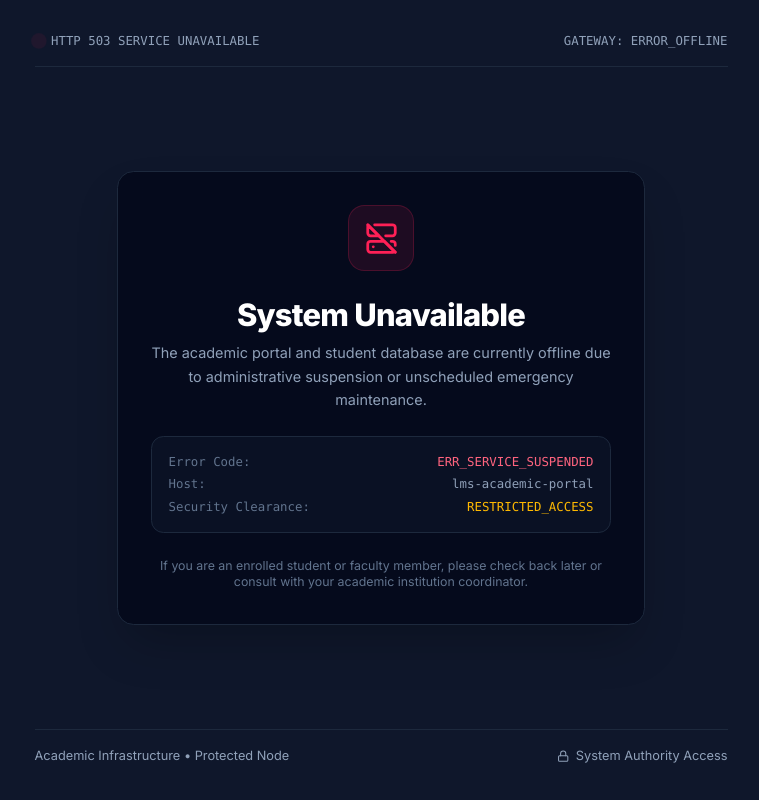
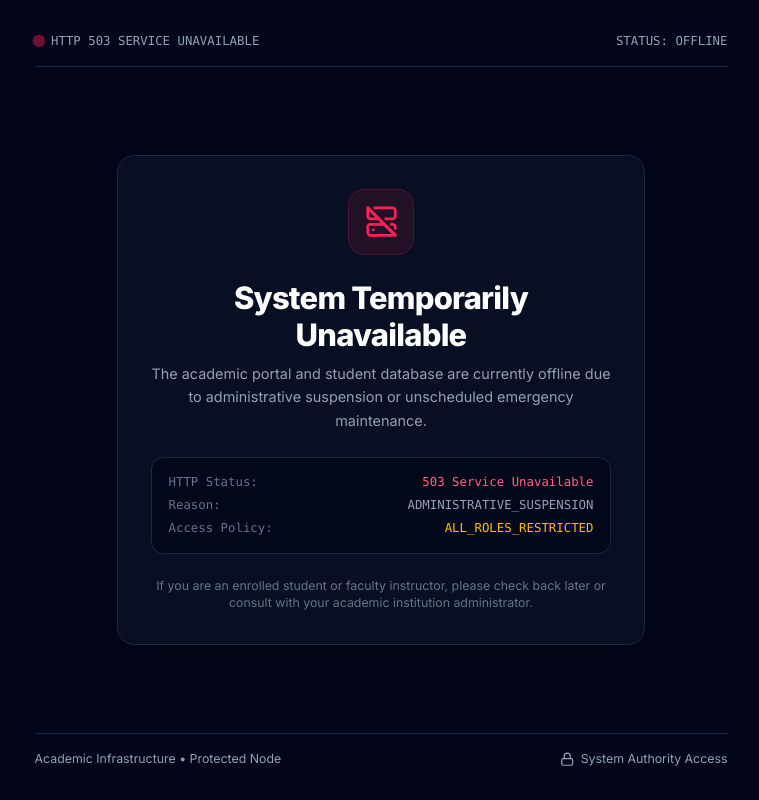
Before and after one commit to AshazShaikh1/LMS, a Next.js app: page /system-offline in a window 1280 px wide. Shown: the whole page, without its empty margins (259-1018 px from the left). Built offline with nearby package versions, Linux system fonts and the light colour scheme; no server answers.

Commit message:
Ensure all routes redirect to /system-offline and add 1-click restore banner for owner

```diff
--- /dev/null
+++ b/src/app/system-offline/OfflineClient.tsx
@@ -0,0 +1,154 @@
+'use client'
+
+import { useState, useTransition } from 'react'
+import Link from 'next/link'
+import { ServerOff, Lock, Power, RefreshCw, CheckCircle2, ShieldAlert } from 'lucide-react'
+import { toggleKillSwitch } from '@/app/actions/kill-switch'
+import { useRouter } from 'next/navigation'
+
+interface OfflineClientProps {
+  isOwner: boolean
+  ownerEmail?: string | null
+}
+
+export function OfflineClient({ isOwner, ownerEmail }: OfflineClientProps) {
+  const router = useRouter()
+  const [isPending, startTransition] = useTransition()
+  const [restored, setRestored] = useState(false)
+  const [error, setError] = useState<string | null>(null)
+
+  const handleRestore = () => {
+    setError(null)
+    startTransition(async () => {
+      const res = await toggleKillSwitch(false)
+      if (res.error) {
+        setError(res.error)
+      } else {
+        setRestored(true)
+        setTimeout(() => {
+          router.push('/dashboard')
+          router.refresh()
+        }, 1000)
+      }
+    })
+  }
+
+  return (
+    <div className="flex min-h-screen flex-col items-center justify-between bg-slate-950 text-slate-100 p-4 sm:p-6 selection:bg-red-500 selection:text-white">
+      {/* Top Status Bar */}
+      <div className="w-full max-w-2xl flex items-center justify-between text-xs text-slate-400 font-mono border-b border-slate-800 pb-4 pt-2">
+        <span className="flex items-center gap-2">
+          <span className="h-2 w-2 rounded-full bg-rose-500 animate-ping" />
+          HTTP 503 SERVICE UNAVAILABLE
+        </span>
+        <span>STATUS: OFFLINE</span>
+      </div>
+
+      {/* Owner Authority Control Banner (Only displayed if authenticated as ashazshaikh111@gmail.com) */}
+      {isOwner && (
+        <div className="w-full max-w-2xl my-4 rounded-2xl border-2 border-red-500/50 bg-red-950/40 p-5 shadow-2xl backdrop-blur-md">
+          <div className="flex flex-col sm:flex-row sm:items-center justify-between gap-4">
+            <div className="space-y-1">
+              <div className="inline-flex items-center gap-1.5 text-xs font-bold font-mono text-red-400 uppercase tracking-wider">
+                <ShieldAlert className="h-4 w-4" />
+                Owner Authority Detected ({ownerEmail})
+              </div>
+              <h2 className="text-base sm:text-lg font-bold text-white">
+                Kill Switch is Currently ACTIVE
+              </h2>
+              <p className="text-xs text-slate-300">
+                The entire website is blocked for all students, teachers, and admins. You have sole root authority to bring it back online.
+              </p>
+            </div>
+
+            <div className="flex flex-col sm:flex-row gap-2 shrink-0">
+              <button
+                onClick={handleRestore}
+                disabled={isPending || restored}
+                className="inline-flex items-center justify-center gap-2 rounded-xl bg-emerald-600 hover:bg-emerald-500 text-white font-bold px-5 py-3 text-sm shadow-lg shadow-emerald-900/40 transition disabled:opacity-50"
+              >
+                {isPending ? (
+                  <>
+                    <RefreshCw className="h-4 w-4 animate-spin" />
+                    <span>Restoring...</span>
+                  </>
+                ) : restored ? (
+                  <>
+                    <CheckCircle2 className="h-4 w-4 text-white" />
+                    <span>Restored! Redirecting...</span>
+                  </>
+                ) : (
+                  <>
+                    <Power className="h-4 w-4" />
+                    <span>Bring Site Back Online</span>
+                  </>
+                )}
+              </button>
+
+              <Link
+                href="/system-control"
+                className="inline-flex items-center justify-center gap-1.5 rounded-xl border border-slate-700 bg-slate-800/80 px-4 py-3 text-xs font-semibold text-slate-300 hover:text-white hover:bg-slate-700 transition"
+              >
+                Full Console &rarr;
+              </Link>
+            </div>
+          </div>
+
+          {error && (
+            <div className="mt-3 rounded-lg bg-red-500/20 border border-red-500/40 p-2.5 text-xs text-red-300">
+              {error}
+            </div>
+          )}
+        </div>
+      )}
+
+      {/* Main Offline Card */}
+      <div className="my-auto w-full max-w-lg rounded-2xl border border-slate-800 bg-slate-900/60 p-8 shadow-2xl backdrop-blur-md text-center space-y-6">
+        <div className="mx-auto flex h-16 w-16 items-center justify-center rounded-2xl bg-rose-500/10 border border-rose-500/20 text-rose-500">
+          <ServerOff className="h-8 w-8" />
+        </div>
+
+        <div className="space-y-2">
+          <h1 className="text-2xl sm:text-3xl font-extrabold tracking-tight text-white">
+            System Temporarily Unavailable
+          </h1>
+          <p className="text-sm text-slate-400 leading-relaxed">
+            The academic portal and student database are currently offline due to administrative suspension or unscheduled emergency maintenance.
+          </p>
+        </div>
+
+        <div className="rounded-xl border border-slate-800 bg-slate-950/80 p-4 text-left font-mono text-xs text-slate-400 space-y-1.5">
+          <div className="flex justify-between">
+            <span className="text-slate-500">HTTP Status:</span>
+            <span className="text-rose-400">503 Service Unavailable</span>
+          </div>
+          <div className="flex justify-between">
+            <span className="text-slate-500">Reason:</span>
+            <span>ADMINISTRATIVE_SUSPENSION</span>
+          </div>
+          <div className="flex justify-between">
+            <span className="text-slate-500">Access Policy:</span>
+            <span className="text-amber-400">ALL_ROLES_RESTRICTED</span>
+          </div>
+        </div>
+
+        <p className="text-xs text-slate-500">
+          If you are an enrolled student or faculty instructor, please check back later or consult with your academic institution administrator.
+        </p>
+      </div>
+
+      {/* Discrete Owner Emergency Access */}
+      <div className="w-full max-w-2xl flex items-center justify-between text-xs text-slate-400 border-t border-slate-800 pt-4 pb-2">
+        <span>Academic Infrastructure &bull; Protected Node</span>
+        <Link
+          href="/system-control"
+          className="inline-flex items-center gap-1.5 text-slate-400 hover:text-slate-200 transition"
+          title="Emergency Owner Console"
+        >
+          <Lock className="h-3.5 w-3.5" />
+          <span>System Authority Access</span>
+        </Link>
+      </div>
+    </div>
+  )
+}
--- a/src/app/system-offline/page.tsx
+++ b/src/app/system-offline/page.tsx
@@ -1,71 +1,21 @@
 import { Metadata } from 'next'
-import Link from 'next/link'
-import { AlertTriangle, ServerOff, ShieldAlert, Lock, RefreshCw } from 'lucide-react'
+import { createClient } from '@/lib/supabase/server'
+import { OfflineClient } from './OfflineClient'
 
 export const metadata: Metadata = {
   title: '503 - Service Temporarily Unavailable',
-  description: 'The server is temporarily unavailable due to scheduled maintenance or capacity constraints.',
+  description: 'The server is temporarily unavailable due to scheduled maintenance or administrative suspension.',
 }
 
-export default function SystemOfflinePage() {
-  return (
-    <div className="flex min-h-screen flex-col items-center justify-between bg-slate-900 text-slate-100 p-6 selection:bg-red-500 selection:text-white">
-      {/* Top Status Bar */}
-      <div className="w-full max-w-2xl flex items-center justify-between text-xs text-slate-400 font-mono border-b border-slate-800 pb-4 pt-2">
-        <span className="flex items-center gap-2">
-          <span className="h-2 w-2 rounded-full bg-rose-500 animate-ping" />
-          HTTP 503 SERVICE UNAVAILABLE
-        </span>
-        <span>GATEWAY: ERROR_OFFLINE</span>
-      </div>
+const OWNER_EMAIL = 'ashazshaikh111@gmail.com'
 
-      {/* Main Offline Card */}
-      <div className="my-auto w-full max-w-lg rounded-2xl border border-slate-800 bg-slate-950/70 p-8 shadow-2xl backdrop-blur-md text-center space-y-6">
-        <div className="mx-auto flex h-16 w-16 items-center justify-center rounded-2xl bg-rose-500/10 border border-rose-500/20 text-rose-500">
-          <ServerOff className="h-8 w-8" />
-        </div>
+export default async function SystemOfflinePage() {
+  const supabase = await createClient()
+  const {
+    data: { user },
+  } = await supabase.auth.getUser()
 
-        <div className="space-y-2">
-          <h1 className="text-2xl sm:text-3xl font-extrabold tracking-tight text-white">
-            System Unavailable
-          </h1>
-          <p className="text-sm text-slate-400 leading-relaxed">
-            The academic portal and student database are currently offline due to administrative suspension or unscheduled emergency maintenance.
-          </p>
-        </div>
+  const isOwner = user?.email?.toLowerCase() === OWNER_EMAIL.toLowerCase()
 
-        <div className="rounded-xl border border-slate-800 bg-slate-900/60 p-4 text-left font-mono text-xs text-slate-400 space-y-1.5">
-          <div className="flex justify-between">
-            <span className="text-slate-500">Error Code:</span>
-            <span className="text-rose-400">ERR_SERVICE_SUSPENDED</span>
-          </div>
-          <div className="flex justify-between">
-            <span className="text-slate-500">Host:</span>
-            <span>lms-academic-portal</span>
-          </div>
-          <div className="flex justify-between">
-            <span className="text-slate-500">Security Clearance:</span>
-            <span className="text-amber-400">RESTRICTED_ACCESS</span>
-          </div>
-        </div>
-
-        <p className="text-xs text-slate-500">
-          If you are an enrolled student or faculty member, please check back later or consult with your academic institution coordinator.
-        </p>
-      </div>
-
-      {/* Discrete Owner Emergency Access */}
-      <div className="w-full max-w-2xl flex items-center justify-between text-[11px] text-slate-400 border-t border-slate-800 pt-4 pb-2">
-        <span>Academic Infrastructure &bull; Protected Node</span>
-        <Link
-          href="/system-control"
-          className="inline-flex items-center gap-1.5 text-slate-400 hover:text-slate-300 transition"
-          title="Owner Emergency Portal"
-        >
-          <Lock className="h-3 w-3" />
-          <span>System Authority Access</span>
-        </Link>
-      </div>
-    </div>
-  )
+  return <OfflineClient isOwner={isOwner} ownerEmail={user?.email || null} />
 }
--- a/src/proxy.ts
+++ b/src/proxy.ts
@@ -64,14 +64,11 @@ export async function proxy(request: NextRequest) {
 
     // 2. Kill Switch Lockdown Enforcement: overrules all roles (students, teachers, admins, anonymous)
     if (isKillSwitchActive) {
-      // If the owner is visiting, allow them full access
-      if (!isOwner) {
-        // Allow access only to /system-offline and /system-control (so owner can login if needed)
-        if (pathname !== '/system-offline' && pathname !== '/system-control') {
-          const url = request.nextUrl.clone()
-          url.pathname = '/system-offline'
-          return NextResponse.redirect(url)
-        }
+      // Allow access only to /system-offline and /system-control (where owner can restore the site)
+      if (pathname !== '/system-offline' && pathname !== '/system-control') {
+        const url = request.nextUrl.clone()
+        url.pathname = '/system-offline'
+        return NextResponse.redirect(url)
       }
     } else {
       // If kill switch is NOT active, visiting /system-offline redirects back to home
```
